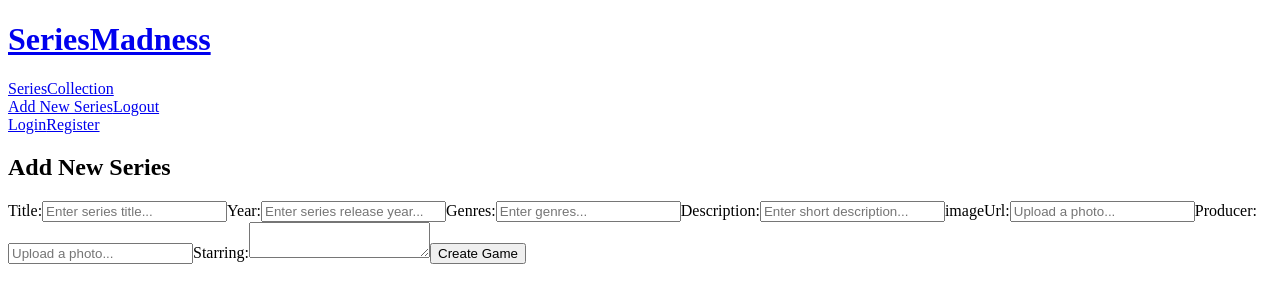
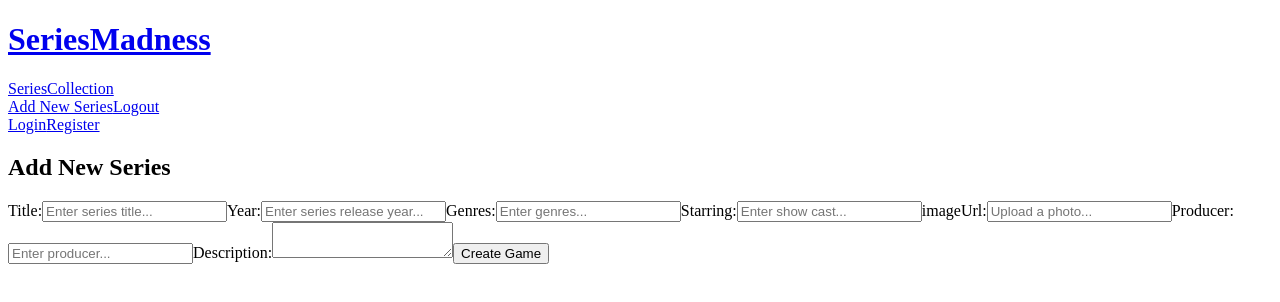
Before and after one commit to VVasilev94/SeriesMadness, a React (Vite) app in the folder client/: page /series/create in a window 1280 px wide. Shown: the top 302 px of the page. Built offline with nearby package versions, Linux system fonts and the light colour scheme.

Commit message:
fixed descriptions

```diff
--- a/client/src/components/addNewSeries/AddNewSeries.jsx
+++ b/client/src/components/addNewSeries/AddNewSeries.jsx
@@ -8,22 +8,22 @@ export default function AddNewSeries() {
                     <input type="text" id="title" name="title" placeholder="Enter series title..." />
 
                     <label htmlFor="year">Year:</label>
-                    <input type="text" id="year" name="year" placeholder="Enter series release year..." />
+                    <input type="number" id="year" name="year" placeholder="Enter series release year..." />
 
-                    <label htmlFor="levels">Genres:</label>
-                    <input type="number" id="genres" name="genres" min="1" placeholder="Enter genres..." />
+                    <label htmlFor="genres">Genres:</label>
+                    <input type="text" id="genres" name="genres" min="1" placeholder="Enter genres..." />
 
-                    <label htmlFor="game-img">Description:</label>
-                    <input type="text" id="description" name="description" placeholder="Enter short description..." />
+                    <label htmlFor="description">Starring:</label>
+                    <input type="text" id="description" name="description" placeholder="Enter show cast..." />
 
-                    <label htmlFor="game-img">imageUrl:</label>
+                    <label htmlFor="imageUrl">imageUrl:</label>
                     <input type="text" id="imageUrl" name="imageUrl" placeholder="Upload a photo..." />
 
-                    <label htmlFor="game-img">Producer:</label>
-                    <input type="text" id="imageUrl" name="imageUrl" placeholder="Upload a photo..." />
+                    <label htmlFor="producer">Producer:</label>
+                    <input type="text" id="producer" name="producer" placeholder="Enter producer..." />
 
-                    <label htmlFor="summary">Starring:</label>
-                    <textarea name="summary" id="summary"></textarea>
+                    <label htmlFor="description">Description:</label>
+                    <textarea name="description" id="description"></textarea>
                     <input className="btn submit" type="submit" value="Create Game" />
                 </div>
             </form>
```
